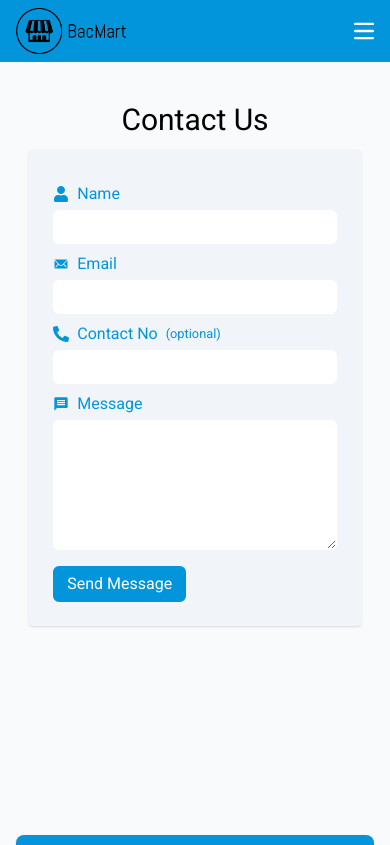
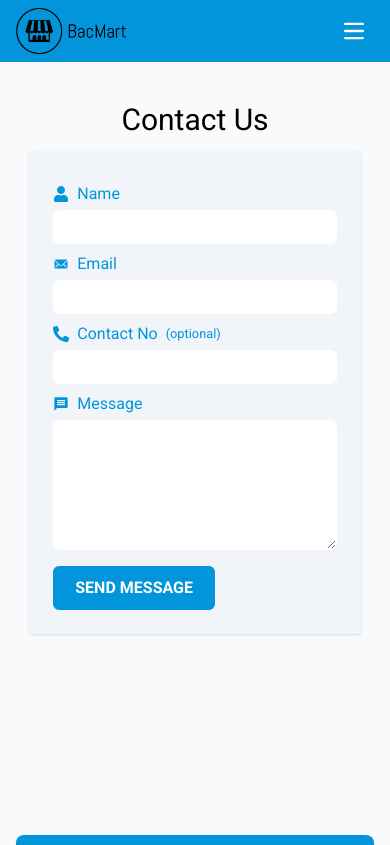
Before and after one commit to vinay352044/ecommerce, a React (Vite) app in the folder Client/: page /contact in a window 390 px wide. Shown: the top 845 px of the page. Built offline with nearby package versions, Linux system fonts and the light colour scheme.

Commit message:
[FEAT]: Created commmon button component

```diff
--- a/Client/src/components/common/Button.jsx
+++ /dev/null
@@ -1,9 +0,0 @@
-const Button = ({className , handleClick, children}) => {
-  return (
-    <button className={className} onClick={handleClick}>
-      {children}
-    </button>
-  )
-}
-
-export default Button
--- /dev/null
+++ b/Client/src/components/common/ButtonComponent.jsx
@@ -0,0 +1,11 @@
+const ButtonComponent = ({ buttonStyle="", handleClick, children, type = "button", ...props }) => {
+	const buttonClass = "bg-[#0295db!important] outline-none hover:bg-[white!important] mt-4 px-5 py-2 rounded-md text-white hover:text-[#0295db!important] border-2 border-[#0295db!important] transition-all duration-250 ease-in-out font-semibold " + buttonStyle
+
+	return (
+		<button type={type} className={buttonClass} onClick={handleClick} {...props}>
+			{children}
+		</button>
+	)
+}
+
+export default ButtonComponent
--- a/Client/src/components/common/Loader.jsx
+++ b/Client/src/components/common/Loader.jsx
@@ -3,7 +3,7 @@ import { BallTriangle } from "react-loader-spinner"
 
 const Loader = () => {
 	return (
-		<div className="absolute top-1/2 left-1/2 -translate-x-1/2 -translate-y-1/2 grid place-items-center w-screen h-screen z-10 bg-[rgba(0,0,0,0.2)]">
+		<div className="fixed top-1/2 left-1/2 -translate-x-1/2 -translate-y-1/2 grid place-items-center w-screen h-screen z-10 bg-[rgba(0,0,0,0.2)]">
 			<div className="z-50">
 				<BallTriangle
 					height={100}
--- a/Client/src/components/layout/Navbar/index.jsx
+++ b/Client/src/components/layout/Navbar/index.jsx
@@ -1,5 +1,4 @@
 import { useState } from "react";
-import Button from "../../common/Button";
 import { FaRegCircleUser } from "react-icons/fa6";
 import { NavLink, useNavigate } from "react-router-dom";
 import logo from "/images/png/logo-no-background.png";
@@ -13,6 +12,7 @@ import {
   sellerLinks,
   userLinks,
 } from "./Links/LinkData";
+import ButtonComponent from "../../common/ButtonComponent";
 
 const Navbar = () => {
   const { isAuth, user, seller, admin } = useSelector((state) => state.role);
@@ -40,16 +40,16 @@ const Navbar = () => {
             <img src={logo} alt="logo" className="w-full" />
           </div>
         </NavLink>
-        <Button
+        <ButtonComponent
           handleClick={() => setShow(!show)}
+          buttonStyle="inline-flex items-center w-10 h-10 justify-center rounded-sm md:hidden m-[0px!important] p-[8px!important] hover:bg-[rgba(0,0,0,0)!important]"
+          type="button"
           data-collapse-toggle="navbar-default"
-          type="button"
-          className="inline-flex items-center w-5 h-5 justify-center rounded-sm md:hidden"
           aria-controls="navbar-default"
           aria-expanded="false"
         >
           <svg
-            className="w-full h-full text-white hover:text-black"
+            className="w-full h-full text-white hover:text-black transition-all"
             aria-hidden="true"
             xmlns="http://www.w3.org/2000/svg"
             fill="none"
@@ -63,7 +63,7 @@ const Navbar = () => {
               d="M1 1h15M1 7h15M1 13h15"
             />
           </svg>
-        </Button>
+        </ButtonComponent>
         <div
           className={`${show ? "" : "hidden"} w-full md:block md:w-auto`}
           id="navbar-default"
--- a/Client/src/components/pages/Contact/index.jsx
+++ b/Client/src/components/pages/Contact/index.jsx
@@ -2,9 +2,10 @@ import axios from "axios"
 import React, { useState } from "react"
 import { toast } from "react-toastify"
 import Loader from "../../common/Loader"
-import {FaPhoneAlt, FaUser} from "react-icons/fa"
-import {IoIosMail} from "react-icons/io"
-import { MdMessage } from "react-icons/md";
+import { FaPhoneAlt, FaUser } from "react-icons/fa"
+import { IoIosMail } from "react-icons/io"
+import { MdMessage } from "react-icons/md"
+import ButtonComponent from "../../common/ButtonComponent"
 
 const Contact = () => {
 	const [formData, setFormData] = useState({
@@ -100,7 +101,7 @@ const Contact = () => {
 						</div>
 						<div className={inputGroupClass}>
 							<label htmlFor="email" className={inputLabelClass}>
-							<IoIosMail /> Email
+								<IoIosMail /> Email
 							</label>
 							<input
 								className={inputClass}
@@ -129,7 +130,7 @@ const Contact = () => {
 						</div>
 						<div className={inputGroupClass}>
 							<label htmlFor="message" className={inputLabelClass}>
-							 <MdMessage />	Message
+								<MdMessage /> Message
 							</label>
 							<textarea
 								className={inputClass}
@@ -144,11 +145,9 @@ const Contact = () => {
 							/>
 						</div>
 						<div className="form-btn">
-							<button
-								type="submit"
-								className="bg-[#0295db!important] outline-none hover:bg-[white!important] mt-4 px-3 py-1 rounded-md text-white hover:text-[#0295db] border-2 border-[#0295db!important] transition">
-								Send Message
-							</button>
+							<ButtonComponent type="submit" handleClick={() => {}}>
+								SEND MESSAGE
+							</ButtonComponent>
 						</div>
 					</form>
 				</div>
--- a/Client/src/components/pages/ErrorPage/index.jsx
+++ b/Client/src/components/pages/ErrorPage/index.jsx
@@ -1,6 +1,6 @@
 import { useSelector } from 'react-redux';
-import Button from '../../common/Button'
 import {useNavigate} from 'react-router-dom'
+import ButtonComponent from '../../common/ButtonComponent';
 
 const ErrorPage = () => {
   const navigate = useNavigate();
@@ -16,9 +16,9 @@ const ErrorPage = () => {
         <div className="error-img w-[min(80%,460px)]">
           <img src="/images/error-img.gif" alt="404 Error | Page Not Found" className='w-full' />
         </div>
-          <Button className={'bg-[#0295db] hover:bg-white mt-2 px-3 py-2 rounded-md text-white hover:text-[#0295db] border-2 border-slate-50 hover:border-[#0295db] transition'} handleClick={handleNavigate} >
+          <ButtonComponent handleClick={handleNavigate} >
           GO TO HOMEPAGE
-          </Button>
+          </ButtonComponent>
       </div>
     </div>
   )
--- a/Client/src/components/pages/Login/index.jsx
+++ b/Client/src/components/pages/Login/index.jsx
@@ -10,6 +10,7 @@ import { NavLink } from "react-router-dom";
 import { FaUser } from "react-icons/fa";
 import { MdEmail } from "react-icons/md";
 import { RiLockPasswordFill } from "react-icons/ri";
+import ButtonComponent from "../../common/ButtonComponent";
 
 const loginSchema = yup.object({
   role: yup
@@ -198,19 +199,19 @@ const Login = () => {
             </div>
 
             <div className="flex justify-between gap-2">
-              <button
+              <ButtonComponent
                 type="submit"
-                className="w-full border-[2px] rounded-md border-[#0295db] text-[#0295db] py-2 flex items-center justify-center gap-2 font-medium text-xl hover:bg-[#0295db] hover:text-white transition-all duration-250 ease-in-out basis-[30%]"
+                buttonStyle="w-full flex items-center justify-center gap-2 basis-[30%]"
               >
-                Submit
-              </button>
+                SUBMIT
+              </ButtonComponent>
 
-              <button
+              <ButtonComponent
                 type="reset"
-                className="w-full border-[1px] border-red-800 rounded-md text-red-900 py-2 flex items-center justify-center gap-2 font-medium text-xl hover:bg-red-700 hover:text-white transition-all duration-250 ease-in-out basis-[30%]"
+                buttonStyle={"w-full border-[#b91c1c!important] rounded-md flex items-center justify-center gap-2 bg-[#b91c1c!important] text-[white!important] hover:bg-[white!important] hover:text-[#b91c1c!important] basis-[30%]"}
               >
-                Reset
-              </button>
+                RESET
+              </ButtonComponent>
             </div>
 
             <div className="pt-5">
--- a/Client/src/components/pages/Register/register-seller/index.jsx
+++ b/Client/src/components/pages/Register/register-seller/index.jsx
@@ -16,6 +16,7 @@ import { FaBusinessTime } from "react-icons/fa";
 import { MdConfirmationNumber, MdEmail } from "react-icons/md";
 import { TbBrandAirtable } from "react-icons/tb";
 import { RiLockPasswordFill } from "react-icons/ri";
+import ButtonComponent from "../../../common/ButtonComponent";
 
 const passwordRules =
   /^(?=.*[a-z])(?=.*[A-Z])(?=.*\d)(?=.*[@$!%*?&])[A-Za-z\d@$!%*?&]{4,}$/;
@@ -331,19 +332,19 @@ const RegisterSeller = () => {
             </div>
 
             <div className="flex justify-between gap-2">
-              <button
+            <ButtonComponent
                 type="submit"
-                className="w-full border-[2px] rounded-md border-[#0295db] text-[#0295db] py-2 flex items-center justify-center gap-2 font-medium text-xl hover:bg-[#0295db] hover:text-white transition-all duration-250 ease-in-out basis-[30%]"
+                buttonStyle="w-full flex items-center justify-center gap-2 basis-[30%]"
               >
-                Submit
-              </button>
+                SUBMIT
+              </ButtonComponent>
 
-              <button
+              <ButtonComponent
                 type="reset"
-                className="w-full border-[1px] border-red-800 rounded-md text-red-900 py-2 flex items-center justify-center gap-2 font-medium text-xl hover:bg-red-700 hover:text-white transition-all duration-250 ease-in-out basis-[30%]"
+                buttonStyle={"w-full border-[#b91c1c!important] rounded-md flex items-center justify-center gap-2 bg-[#b91c1c!important] text-[white!important] hover:bg-[white!important] hover:text-[#b91c1c!important] basis-[30%]"}
               >
-                Reset
-              </button>
+                RESET
+              </ButtonComponent>
             </div>
 
             <div className="pt-5">
```
Also changed, not shown: Client/src/components/pages/Profile/index.jsx (+5 -5 lines), Client/src/components/pages/Register/register-user/index.jsx (+9 -9 lines), 1 other file (tests, documents, lock files or other folders).
